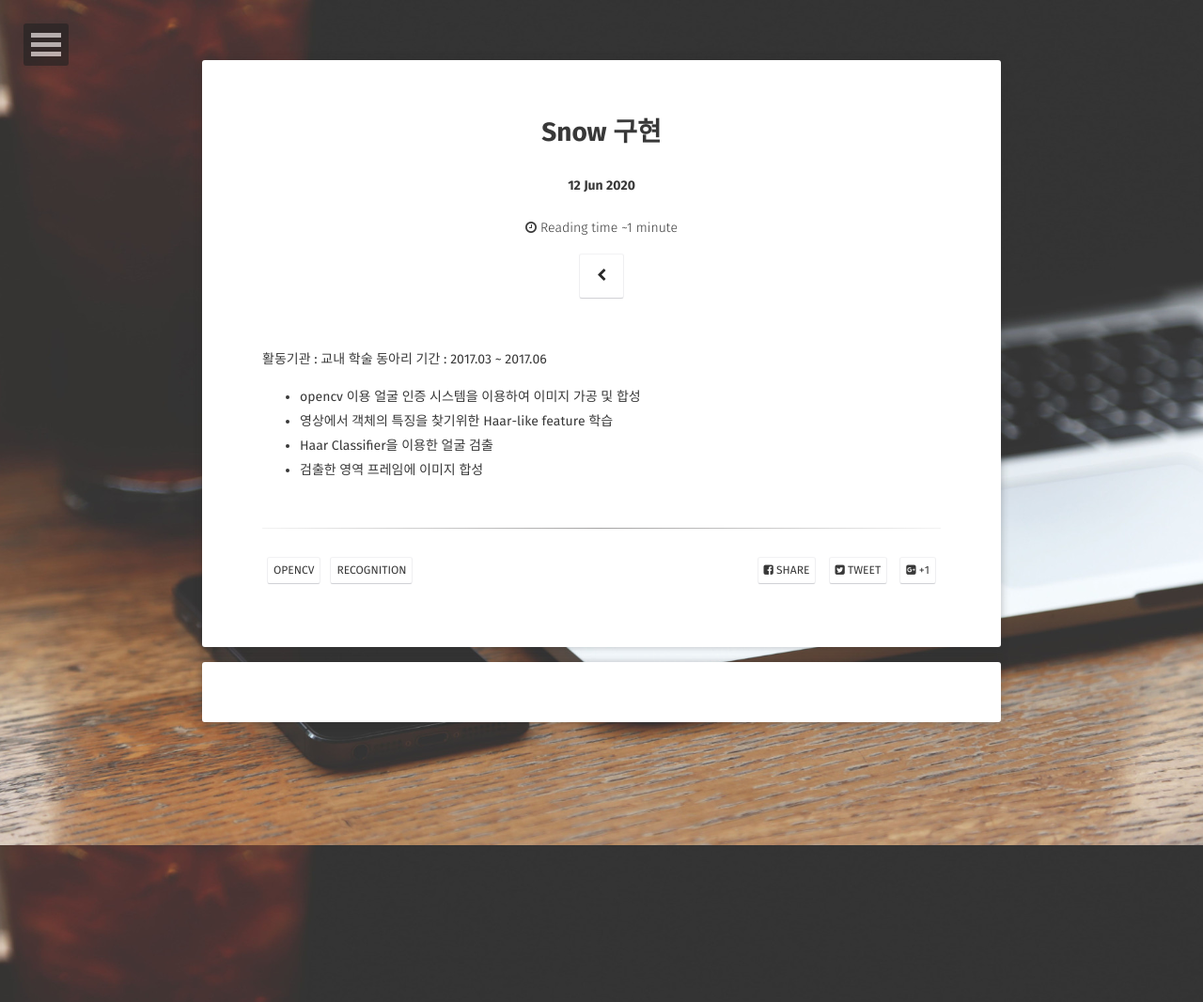
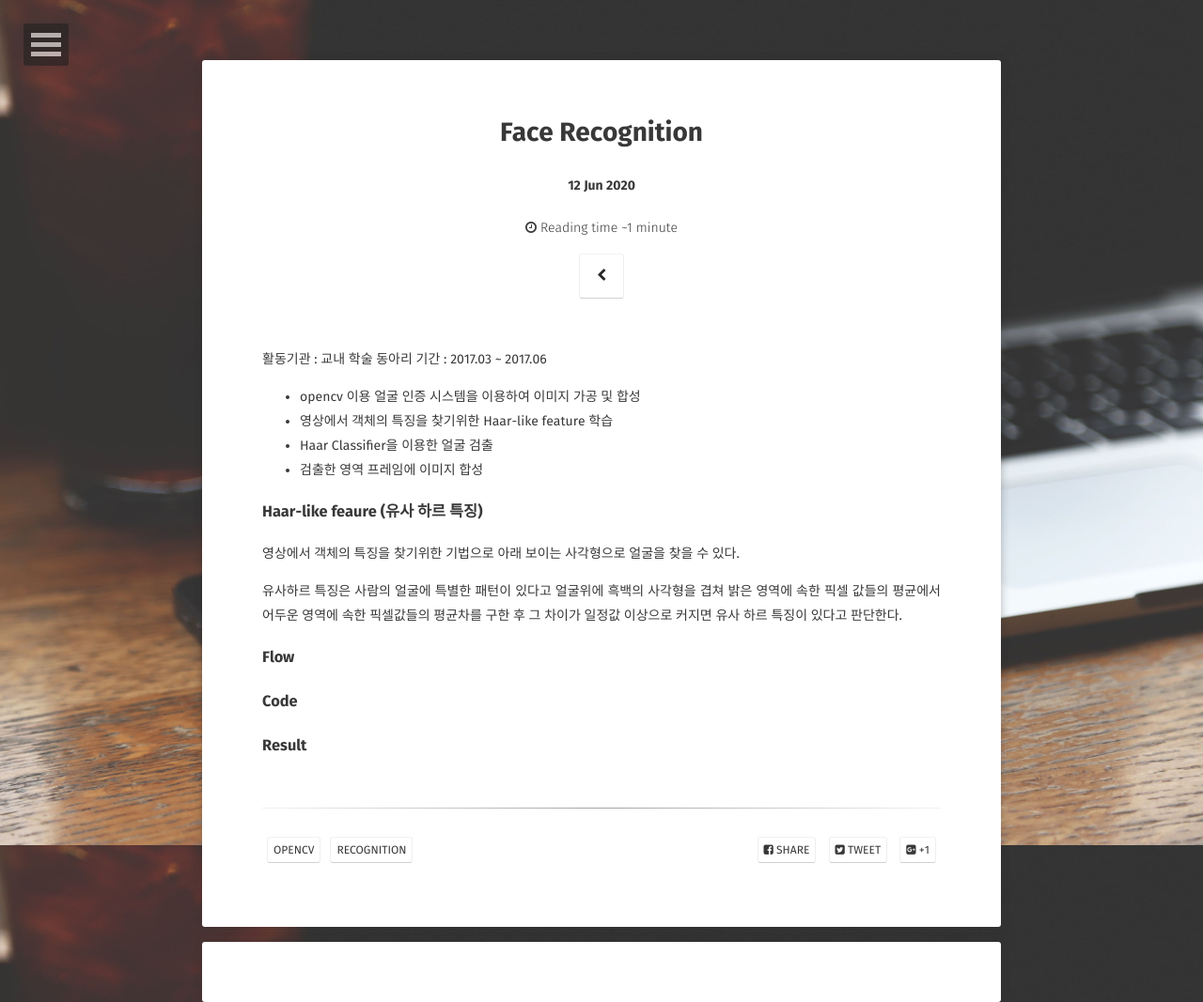
Before and after one commit to limkinam/limkinam.github.io, a Jekyll site: the page built from _posts/2020-06-12-face_recognition.md, in a window 1280 px wide. Shown: the whole page at 94% size. Built offline with Jekyll 4.4.1, drawn with Linux system fonts in a browser that asks for light colours; some web fonts are replaced; comment, search, counter and statistics services are not loaded.

Commit message:
Update 2020-06-12-face_recognition.md

```diff
--- a/_posts/2020-06-12-face_recognition.md
+++ b/_posts/2020-06-12-face_recognition.md
@@ -1,6 +1,6 @@
 ---
 layout: post
-title:  "Snow 구현"
+title:  "Face Recognition"
 date:   2020-06-12
 excerpt: "얼굴 인식 시스템을 이용하여 이미지 가공 및 합성"
 project: true
@@ -17,3 +17,21 @@ comments: true
 * 영상에서 객체의 특징을 찾기위한 Haar-like feature 학습
 * Haar Classifier을 이용한 얼굴 검출
 * 검출한 영역 프레임에 이미지 합성
+
+### Haar-like feaure (유사 하르 특징)
+
+영상에서 객체의 특징을 찾기위한 기법으로 아래 보이는 사각형으로 얼굴을 찾을 수 있다.
+
+
+
+유사하르 특징은 사람의 얼굴에 특별한 패턴이 있다고 얼굴위에 흑백의 사각형을 겹쳐 밝은 영역에 속한 픽셀 값들의 평균에서 어두운 영역에 속한 픽셀값들의 평균차를 구한 후 그 차이가 일정값 이상으로 커지면 유사 하르 특징이 있다고 판단한다.
+
+### Flow
+
+
+
+### Code
+
+
+
+### Result
```
